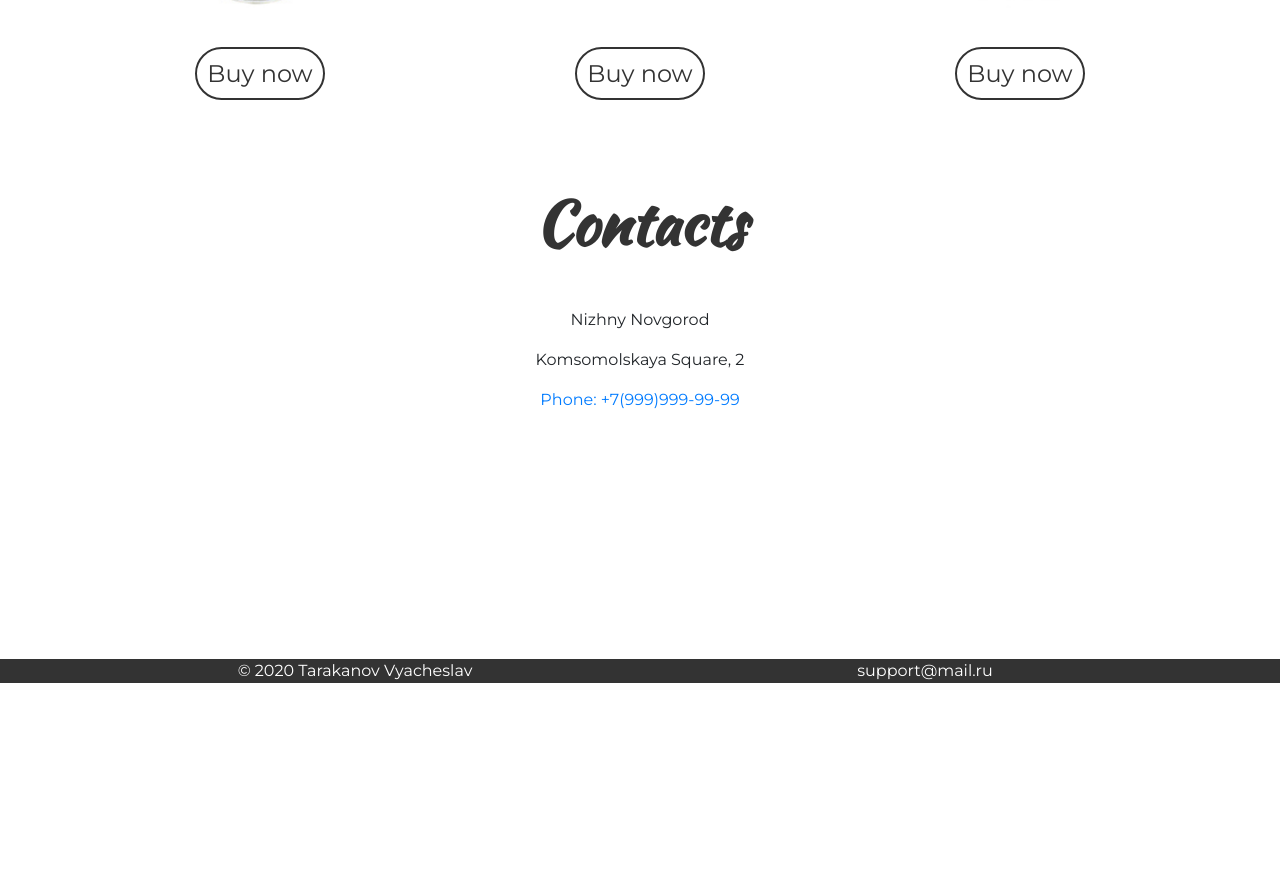
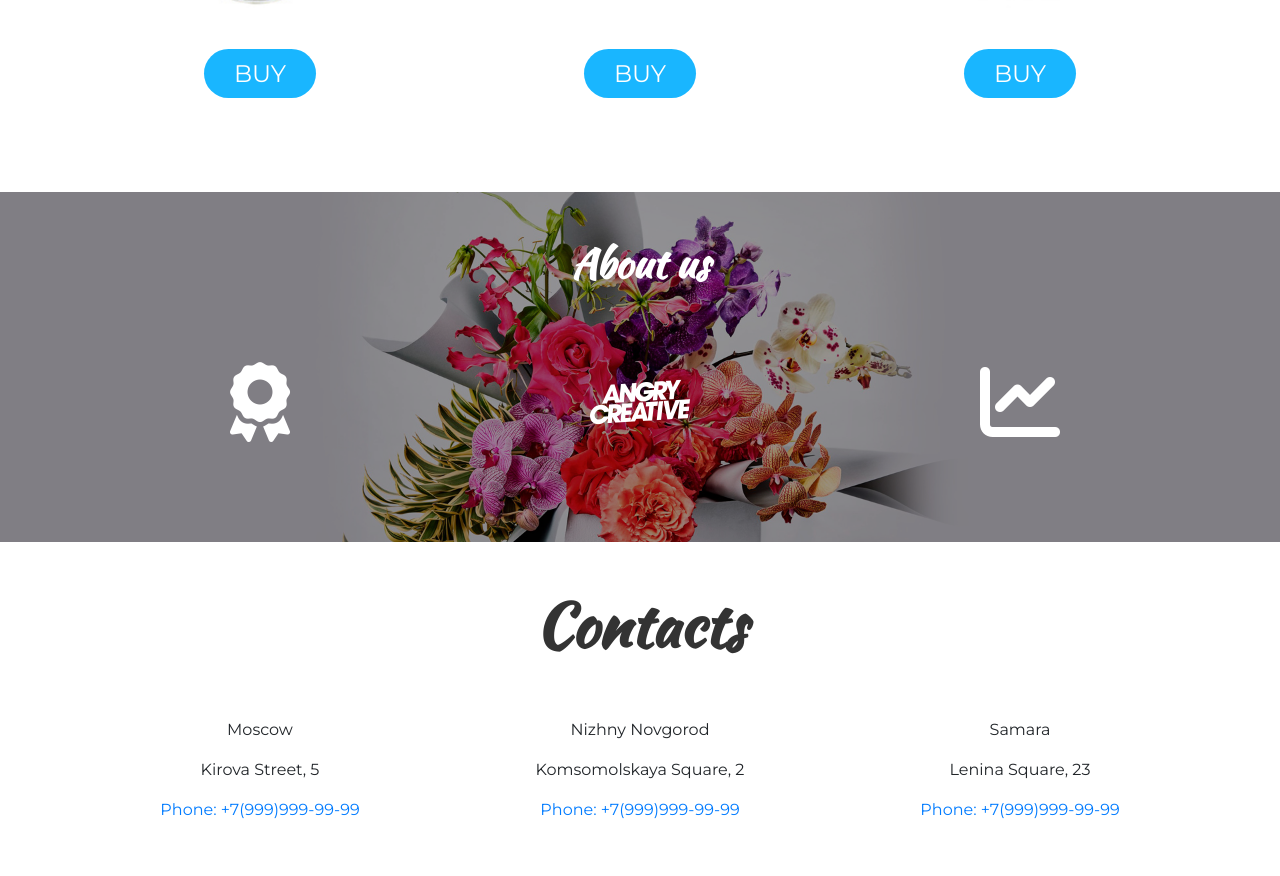
Before and after one commit to Proskurlyansky/Proskurlyansky.github.io, a plain HTML site: page First_project/index.html in a window 1280 px wide. Shown: the part 1356-2232 px from the top of the page. Before the commit the page ends 2039 px from the top, so only its background shows below. Drawn offline with nearby package versions, Linux system fonts and the light colour scheme.

Commit message:
added sections

```diff
--- a/First_project/css/style.css
+++ b/First_project/css/style.css
@@ -13,11 +13,13 @@ img {
   background-image:url(../img/back_image.jpg);
   height: 100vh;
   background-size: cover;
+  background-attachment: fixed, scroll;
   background-position: center;
 }
 
 .nav a {
   color: #ffffff;
+  font-weight: 600;
   text-decoration: none;
   text-transform: uppercase;
   transition: color .2s linear;
@@ -61,57 +63,86 @@ img {
   color: #333;
 }
 
-/* .card {
-  position: relative;
-}
-
-.card_text {
-  font-family: 'Montserrat', sans-serif;
-  font-size: 30px;
-  text-transform: uppercase;
-  text-align: center;
-  font-weight: 700;
-  position: absolute;
-  width: 100%;
-  top: 50%;
-  left: 0;
-  transform: translate3d(0, -50%, 0);
-  opacity: 0;
-  transition: all .2s linear;
-}
-
-.s2_button1 a:hover > .card_text {
-  opacity: 1;
-}
-
-.bouquet_img {
-  transition: all .2s linear;
-  width: 100%;
-}
-.s2_button1 a:hover >.bouquet_img {
-  opacity: .3;
-} */
-
 .s2_button a{
   text-decoration: none !important;
-  color: #333;
-  border: 2px solid #333;
+  color: #fff;
+  background-color: rgb(25, 182, 255);
   border-radius: 29px;
   font-size: 24px;
   font-weight: 400;
-  padding: 10px;
+  padding: 10px 30px;
   transition: all .2s linear;
+  text-transform: uppercase;
 }
 
 .s2_button a:hover {
-  color: rgb(243, 177, 34);
-  border: 2px solid rgb(243, 177, 34);
+  color: #333333;
+  box-shadow: 0px 0px 19px 0px rgba(0,0,0,0.75);
 }
 
 /* section 3 */
 
+.section_3 {
+  margin-top: 100px;
+  background-image: url(../img/bucket2.jpg);
+  background-size: cover;
+  background-attachment: fixed, scroll;
+  background-position: center;
+  min-height: 350px;
+  width: 100%;
+}
+
+.s3 {
+  background-color: rgb(0, 0, 0, .4);
+  color: #fff;
+min-height: 350px;
+}
+
+.s3_title h3{
+  font-family: 'Kaushan Script', cursive;
+  font-size: 40px;
+  font-weight: 600;
+  color: #fff;
+}
+
+.s3_icon {
+  color: #fff;
+  font-size: 80px;
+  transition: all .2s linear;
+}
+
+.s3_icon:hover {
+  color: #333;
+}
+
+/* section 5 */
+
 .map {
   overflow: hidden; /* показывается только та часть карты, которая входит в блок по размерам*/
+}
+
+/* section 6 */
+
+.s6_icon {
+  color: #333;
+  font-size: 30px;
+  transition: all .2s linear;
+}
+
+.s6_icon_t:hover {
+  color:  #00bec9 !important;
+}
+
+.s6_icon_f:hover {
+  color:  #00bec9 !important;
+}
+
+.s6_icon_i:hover {
+  color:  #ff00aa !important;
+}
+
+.s6_icon_w:hover {
+  color:  #00a516 !important;
 }
 
 /* footer  */
--- a/First_project/index.html
+++ b/First_project/index.html
@@ -7,6 +7,7 @@
   <link href="https://fonts.googleapis.com/css2?family=Kaushan+Script&family=Montserrat:ital,wght@0,100;0,200;0,300;0,400;0,500;0,600;0,700;0,800;0,900;1,100;1,200;1,300;1,400;1,500;1,600;1,700;1,800;1,900&display=swap" rel="stylesheet">
   <link rel="shortcut icon" href="flowers_icon.png" type="image/png">
   <link rel="stylesheet" href="https://stackpath.bootstrapcdn.com/bootstrap/4.5.2/css/bootstrap.min.css" integrity="sha384-JcKb8q3iqJ61gNV9KGb8thSsNjpSL0n8PARn9HuZOnIxN0hoP+VmmDGMN5t9UJ0Z" crossorigin="anonymous">
+  <script src="https://kit.fontawesome.com/12d31eaa8d.js" crossorigin="anonymous"></script>
   <link rel="stylesheet" href="css/style.css">
 </head>
 <body class="no-scroll">
@@ -17,9 +18,9 @@
           <a class="nav_left" href="#">Shop</a>
         </div>
         <div class="col-10 text-right">
-          <a class="nav_link pl-4" href="#price">bouquet</a>
           <a class="nav_link pl-4" href="#price">price</a>
-          <a class="nav_link pl-4" href="#contacts">about</a>
+          <a class="nav_link pl-4" href="#contacts">contacts</a>
+          <a class="nav_link pl-4" href="#about">about</a>
         </div>
       </div>
       <div class="row intro">
@@ -37,44 +38,91 @@
     <div class="row mb-5">
       <div class="col-4">
             <img class="bouquet_img" src="img/bouquet_1.jpg" alt="">
-            <!-- <div class="card_text">13.99$</div> -->
-        <div class="s2_button s2_button1 text-center mt-5"><a class="" href="#" target="_blank">Buy now</a></div>
+        <div class="s2_button s2_button1 text-center mt-5"><a class="" href="#">Buy</a></div>
       </div>
       <div class="col-4">
         <img src="img/bouquet_2.jpg" alt="">
-        <div class="s2_button text-center mt-5"><a class="" href="#" target="_blank">Buy now</a></div>
+        <div class="s2_button text-center mt-5"><a class="" href="#">Buy</a></div>
       </div>
       <div class="col-4">
         <img src="img/bouquet_3.jpg" alt="">
-        <div class="s2_button text-center mt-5"><a class="" href="#" target="_blank">Buy now</a></div>
+        <div class="s2_button text-center mt-5"><a class="" href="#">Buy</a></div>
       </div>
     </div>
-    <!-- <div class="row mt-5 mb-5">
-      <div class="col-4"><img src="img/bouquet_3.jpg" alt=""></div>
-      <div class="col-4"><img src="img/bouquet_1.jpg" alt=""></div>
-      <div class="col-4"><img src="img/bouquet_2.jpg" alt=""></div>
-    </div> -->
   </section>
-  <section class="container sonp-section"> <!-- section 3 -->
+  <section class="section_3"> <!-- section 3 -->
+    <section class="s3">
+      <div class="container">
+        <div class="row text-center">
+          <div class="col-12 mt-5">
+            <div class="s3_title"><h3 id="about">About us</h3></div>
+          </div>
+        </div>
+        <div class="row text-center">
+          <div class="col-4 mt-5">
+            <a class="s3_icon" href="#"><i class="fas fa-award"></i></a>
+          </div>
+          <div class="col-4 mt-5">
+            <a class="s3_icon" href="#"><i class="fab fa-angrycreative"></i></a>
+          </div>
+          <div class="col-4 mt-5">
+            <a class="s3_icon" href="#"><i class="fas fa-chart-line"></i></a>
+          </div>
+        </div>
+      </div>
+    </section>
+  </section>
+
+  <section class="container sonp-section mb-5"> <!-- section 4 -->
     <div class="row text-center">
       <div class="col-12 mt-5">
-        <div class="mb-5 s2_title"><h3 id="contacts">Contacts</h3></div>
+        <div class="s2_title"><h3 id="contacts">Contacts</h3></div>
+      </div>
+    </div>
+    <div class="row text-center">
+      <div class="col-4 mt-5">
+        <p>Moscow</p>
+        <p>Kirova Street, 5</p>
+        <a href="tel:+79999999999">Phone: +7(999)999-99-99</a>
+      </div>
+      <div class="col-4 mt-5">
         <p>Nizhny Novgorod</p>
         <p>Komsomolskaya Square, 2</p>
         <a href="tel:+79999999999">Phone: +7(999)999-99-99</a>
       </div>
+      <div class="col-4 mt-5">
+        <p>Samara</p>
+        <p>Lenina Square, 23</p>
+        <a href="tel:+79999999999">Phone: +7(999)999-99-99</a>
+      </div>
     </div>
-    <div class="row pb-0">
-      <div class="col-12 map">
-        <iframe src="https://yandex.ru/map-widget/v1/?um=constructor%3A1ec3696b37d4f9ea0a15ead46ad31d009b7392f3f6de5dd61ae90a7e6754ab12&amp;source=constructor" width="100%" height="240" frameborder="0"></iframe>
+  </section>
+  <section> <!-- section 5 -->
+    <div class="container-fluid">
+      <div class="row">
+        <div class="col-12 map p-0">
+          <iframe src="https://yandex.ru/map-widget/v1/?um=constructor%3A1ec3696b37d4f9ea0a15ead46ad31d009b7392f3f6de5dd61ae90a7e6754ab12&amp;source=constructor" width="100%" height="240" frameborder="0"></iframe>
+        </div>
+      </div>
+    </div>
+  </section>
+  <section> <!-- section 6 -->
+    <div class="container mt-5 mb-5">
+      <div class="row text-center">
+        <div class="col-3"><a class="s6_icon s6_icon_f" href="#"><i class="fa fa-facebook" aria-hidden="true"></i></a></div>
+        <div class="col-3"><a class="s6_icon s6_icon_i" href="#"><i class="fa fa-instagram" aria-hidden="true"></i></a></div>
+        <div class="col-3"><a class="s6_icon s6_icon_f" href="#"><i class="fa fa-twitter" aria-hidden="true"></i></a></div>
+        <div class="col-3"><a class="s6_icon s6_icon_w" href="#"><i class="fa fa-whatsapp" aria-hidden="true"></i></a></div>
       </div>
     </div>
   </section>
   <section class="footer">
     <footer class="container">
-      <div class="row sf_text text-center">
-        <div class="col-6"><a href="https://github.com/Proskurlyansky" target="_blank">&copy; 2020 Tarakanov Vyacheslav</a></div>
-        <div class="col-6"><a href="mailto:support@mail.ru">support@mail.ru</a></div>
+      <div class="row sf_text text-center pb-3 pt-3">
+        <div class="col-12">
+          <a class="d-block mb-2" href="#">&copy; 2020 Tarakanov Vyacheslav</a>
+          <a class="d-block" href="mailto:support@mail.ru">support@mail.ru</a>
+        </div>
       </div>
     </footer>
   </section>
@@ -83,6 +131,6 @@
   <script src="https://stackpath.bootstrapcdn.com/bootstrap/4.5.3/js/bootstrap.bundle.min.js" integrity="sha384-ho+j7jyWK8fNQe+A12Hb8AhRq26LrZ/JpcUGGOn+Y7RsweNrtN/tE3MoK7ZeZDyx" crossorigin="anonymous"></script>
   <script src="https://code.jquery.com/jquery-3.5.1.slim.min.js" integrity="sha384-DfXdz2htPH0lsSSs5nCTpuj/zy4C+OGpamoFVy38MVBnE+IbbVYUew+OrCXaRkfj" crossorigin="anonymous"></script>
   <script src="https://cdnjs.cloudflare.com/ajax/libs/jquery/3.0.0/jquery.min.js"></script>
-  <script src="js/sonpScroll.js"></script>
+  <!-- <script src="js/sonpScroll.js"></script> -->
 </body>
 </html>
```
Also changed, not shown: First_project/img/bucket2.jpg (added).
